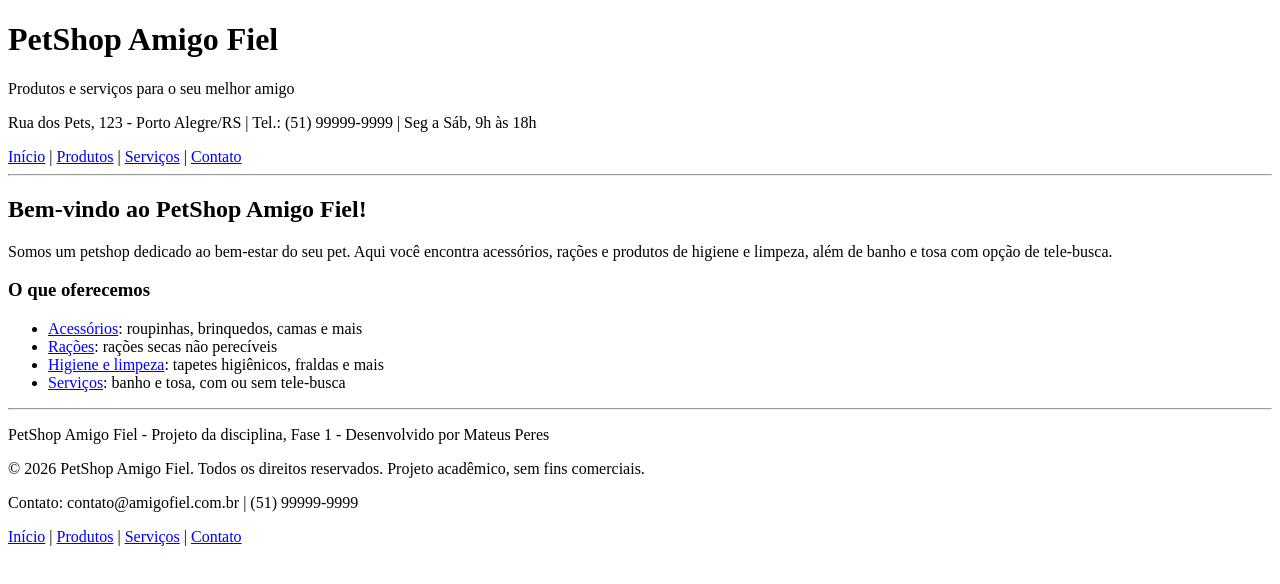
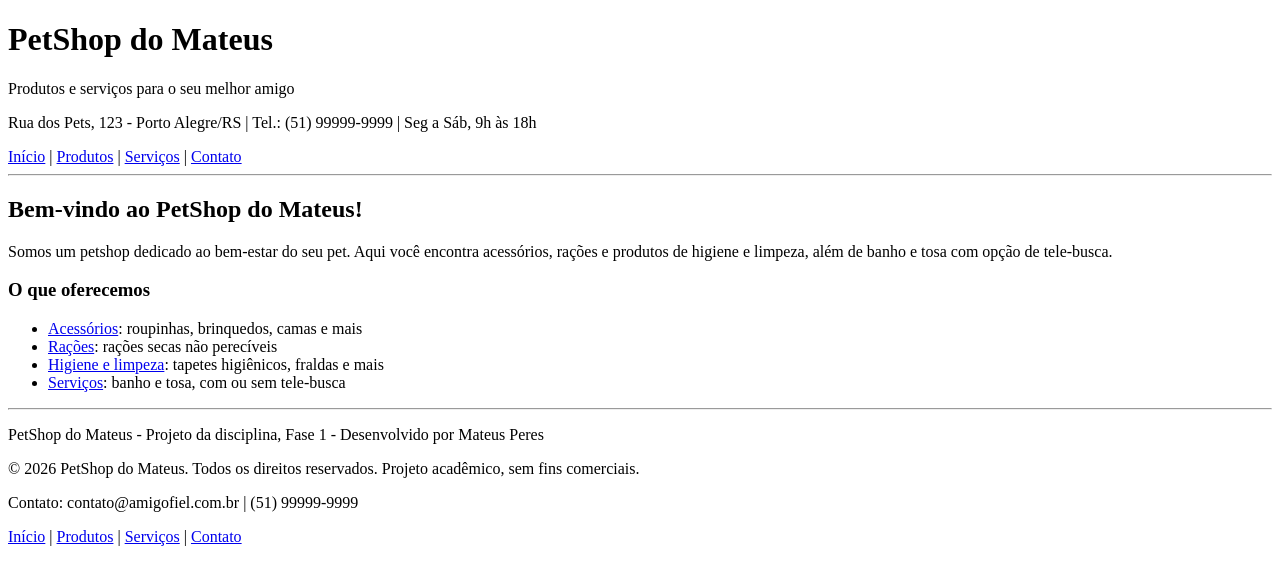
Before and after one commit to 0Peres/petshop, a plain HTML site: page index.html in a window 1280 px wide. Drawn offline with Linux system fonts and the light colour scheme.

Commit message:
Update index.html

```diff
--- a/index.html
+++ b/index.html
@@ -3,11 +3,11 @@
 <head>
   <meta charset="UTF-8">
   <meta name="viewport" content="width=device-width, initial-scale=1.0">
-  <title>Início - PetShop Amigo Fiel</title>
+  <title>Início - PetShop do Mateus</title>
 </head>
 <body>
 <header>
-  <h1>PetShop Amigo Fiel</h1>
+  <h1>PetShop do Mateus</h1>
   <p>Produtos e serviços para o seu melhor amigo</p>
   <p>Rua dos Pets, 123 - Porto Alegre/RS | Tel.: (51) 99999-9999 | Seg a Sáb, 9h às 18h</p>
   <nav>
@@ -20,7 +20,7 @@
 </header>
 
 <main>
-  <h2>Bem-vindo ao PetShop Amigo Fiel!</h2>
+  <h2>Bem-vindo ao PetShop do Mateus!</h2>
   <p>Somos um petshop dedicado ao bem-estar do seu pet. Aqui você encontra acessórios, rações e produtos de higiene e limpeza, além de banho e tosa com opção de tele-busca.</p>
 
   <section>
@@ -36,8 +36,8 @@
 
 <footer>
   <hr>
-  <p>PetShop Amigo Fiel - Projeto da disciplina, Fase 1 - Desenvolvido por Mateus Peres</p>
-  <p>&copy; 2026 PetShop Amigo Fiel. Todos os direitos reservados. Projeto acadêmico, sem fins comerciais.</p>
+  <p>PetShop do Mateus - Projeto da disciplina, Fase 1 - Desenvolvido por Mateus Peres</p>
+  <p>&copy; 2026 PetShop do Mateus. Todos os direitos reservados. Projeto acadêmico, sem fins comerciais.</p>
   <p>Contato: contato@amigofiel.com.br | (51) 99999-9999</p>
   <p>
     <a href="index.html">Início</a> |
```
